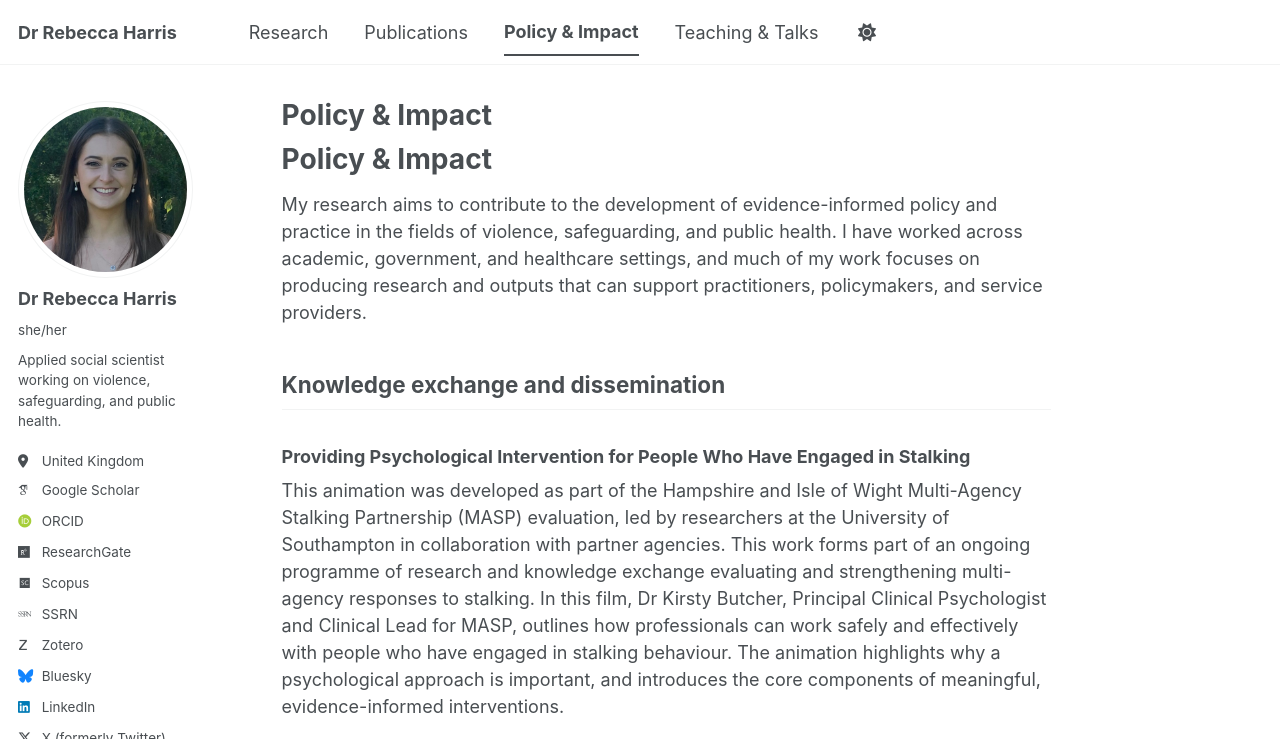
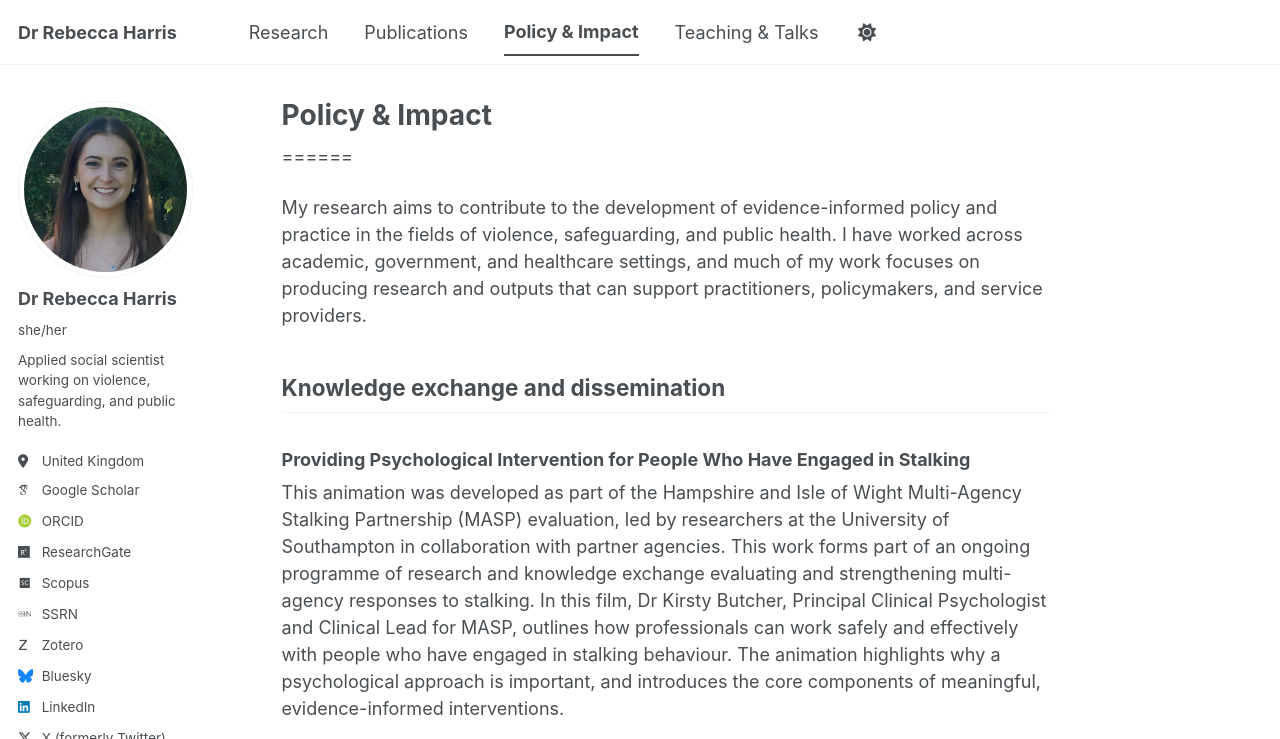
Before and after one commit to DrRebeccaHarris/drrebeccaharris.github.io, a Jekyll site: the page built from _pages/policy-and-impact.md, in a window 1280 px wide and 900 px high, cut to the strip 0-739 px from the top of the window. Built offline with Jekyll 4.4.1, drawn with Linux system fonts in a browser that asks for light colours; some web fonts are replaced; a script bundle is joined from its source files by our own code; library files that are not in the unit come from our copies; some of the changed lines change nothing that is shown.

Commit message:
Update policy-and-impact.md

```diff
--- a/_pages/policy-and-impact.md
+++ b/_pages/policy-and-impact.md
@@ -4,8 +4,6 @@
 permalink: /policy-and-impact/
 author_profile: true
 ---
-
-Policy & Impact
 ======
 
 My research aims to contribute to the development of evidence-informed policy and practice in the fields of violence, safeguarding, and public health. I have worked across academic, government, and healthcare settings, and much of my work focuses on producing research and outputs that can support practitioners, policymakers, and service providers.
@@ -17,7 +15,7 @@
 
 This animation was developed as part of the Hampshire and Isle of Wight Multi-Agency Stalking Partnership (MASP) evaluation, led by researchers at the University of Southampton in collaboration with partner agencies. This work forms part of an ongoing programme of research and knowledge exchange evaluating and strengthening multi-agency responses to stalking. In this film, Dr Kirsty Butcher, Principal Clinical Psychologist and Clinical Lead for MASP, outlines how professionals can work safely and effectively with people who have engaged in stalking behaviour. The animation highlights why a psychological approach is important, and introduces the core components of meaningful, evidence-informed interventions.
 
-<iframe src="https://player.vimeo.com/video/1108012967"
+<iframe src="https://player.vimeo.com/video/1178793014"
 width="640"
 height="360"
 frameborder="0"
```
